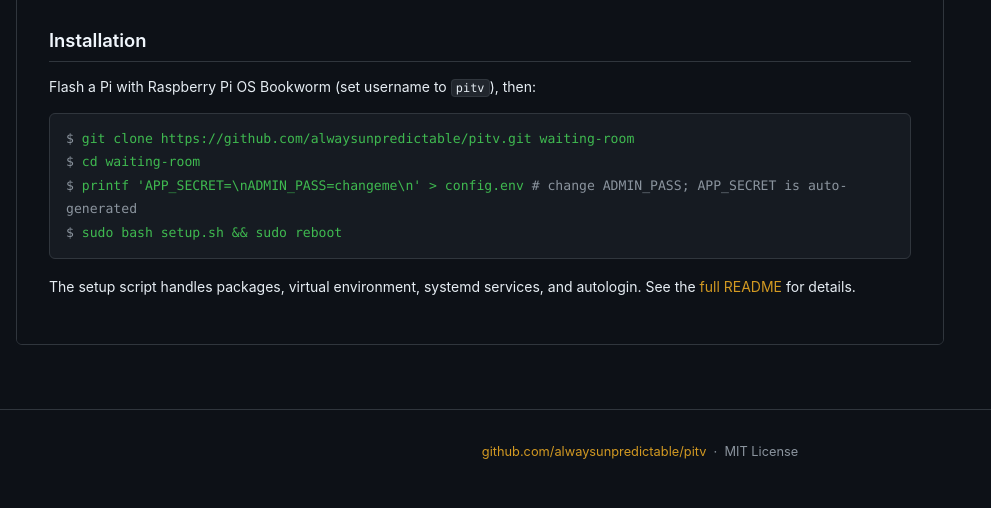
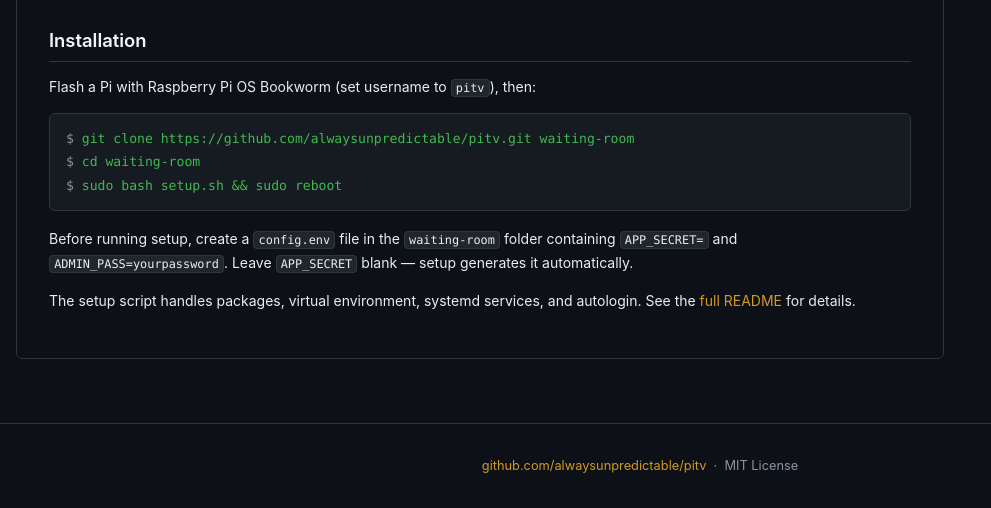
Before and after one commit to alwaysunpredictable/pitv, a plain HTML site: page docs/index.html in a window 1280 px wide. Shown: the part 2394-2902 px from the top of the page, without its empty margins (0-991 px from the left). Drawn offline with Linux system fonts and the light colour scheme.

Commit message:
docs: replace printf command with plain-English config.env note

```diff
--- a/docs/index.html
+++ b/docs/index.html
@@ -549,9 +549,9 @@
       <div class="install-block">
         <span class="prompt">$ </span><span class="cmd">git clone https://github.com/alwaysunpredictable/pitv.git waiting-room</span><br>
         <span class="prompt">$ </span><span class="cmd">cd waiting-room</span><br>
-        <span class="prompt">$ </span><span class="cmd">printf 'APP_SECRET=\nADMIN_PASS=changeme\n' &gt; config.env  <span style="color:#8b949e"># change ADMIN_PASS; APP_SECRET is auto-generated</span></span><br>
         <span class="prompt">$ </span><span class="cmd">sudo bash setup.sh && sudo reboot</span>
       </div>
+      <p>Before running setup, create a <code>config.env</code> file in the <code>waiting-room</code> folder containing <code>APP_SECRET=</code> and <code>ADMIN_PASS=yourpassword</code>. Leave <code>APP_SECRET</code> blank — setup generates it automatically.</p>
       <p>The setup script handles packages, virtual environment, systemd services, and autologin. See the <a href="https://github.com/alwaysunpredictable/pitv#readme">full README</a> for details.</p>
 
     </div>
```
